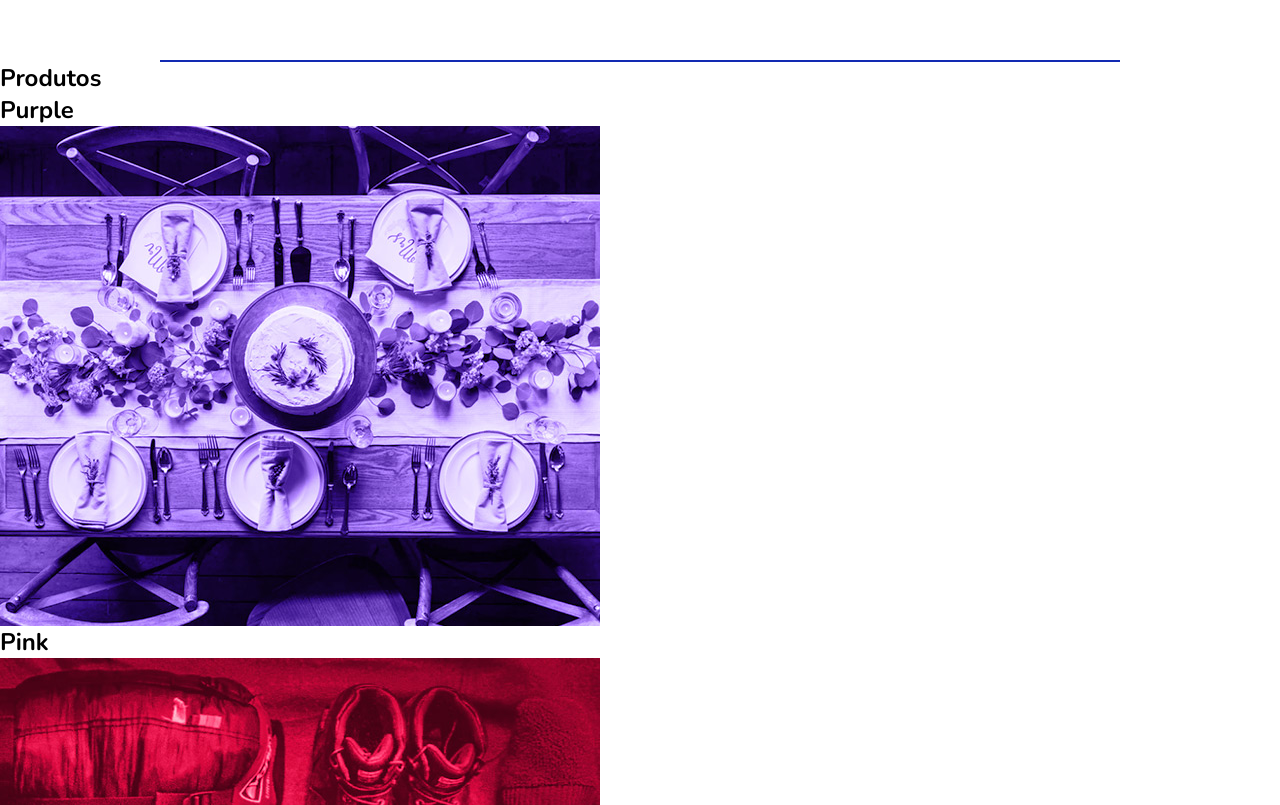
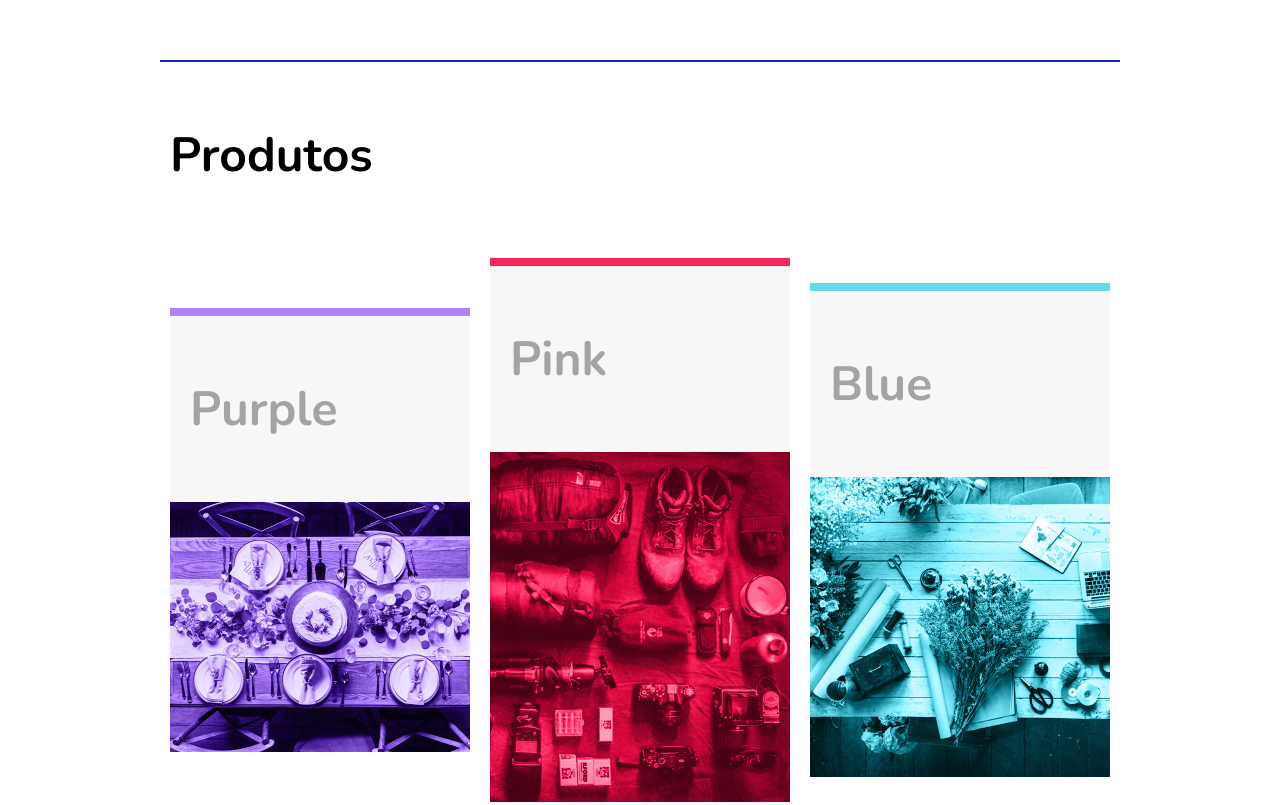
Before and after one commit to antoniodiasfilho/projeto-flexblog, a plain HTML site: page index.html in a window 1280 px wide. Shown: the part 949-1754 px from the top of the page. Drawn offline with nearby package versions, Linux system fonts and the light colour scheme.

Commit message:
feito a parte de produtos

```diff
--- a/estilos/style.css
+++ b/estilos/style.css
@@ -135,3 +135,45 @@ img{
     flex: 1 1 160px;
     margin: 0 10px;
 }
+
+/* Produtos */
+
+.produtos{
+    max-width: 960px;
+    margin: 60px auto;
+}
+
+.produtos-container{
+    display: flex;
+    flex-wrap: wrap;
+    align-items: center;
+}
+
+.produtos h1{
+    font-size: 3em;
+    margin: 0px 10px 60px 10px;
+}
+
+.produtos-item{
+    flex: 1 1 175px;
+    margin: 10px;
+}
+
+.produtos-item h2{
+    font-size: 3em;
+    color: #a4a4a4;
+    background-color: #f7f7f7;
+    padding: 60px 20px;
+}
+
+.purple{
+    border-top: 8px solid #ae81ff;
+}
+
+.pink{
+    border-top: 8px solid #f9265e;
+}
+
+.blue{
+    border-top: 8px solid #66d9eb;
+}
```
